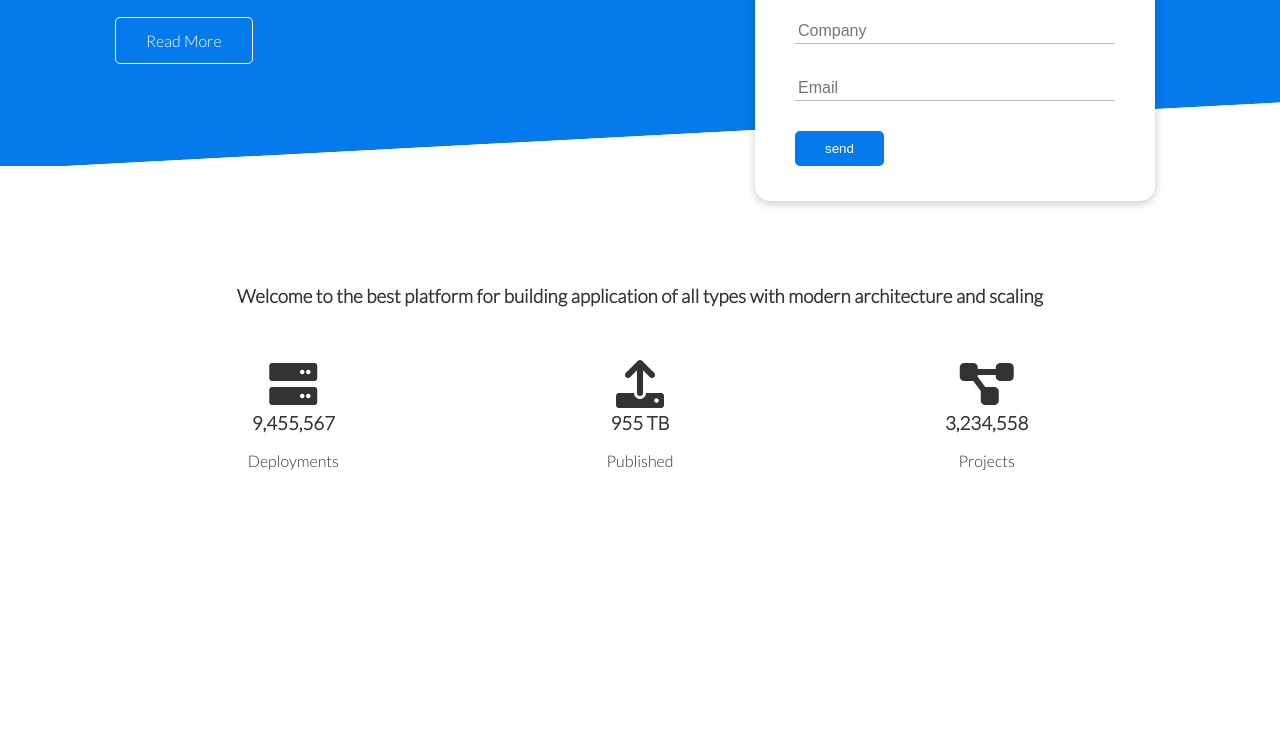
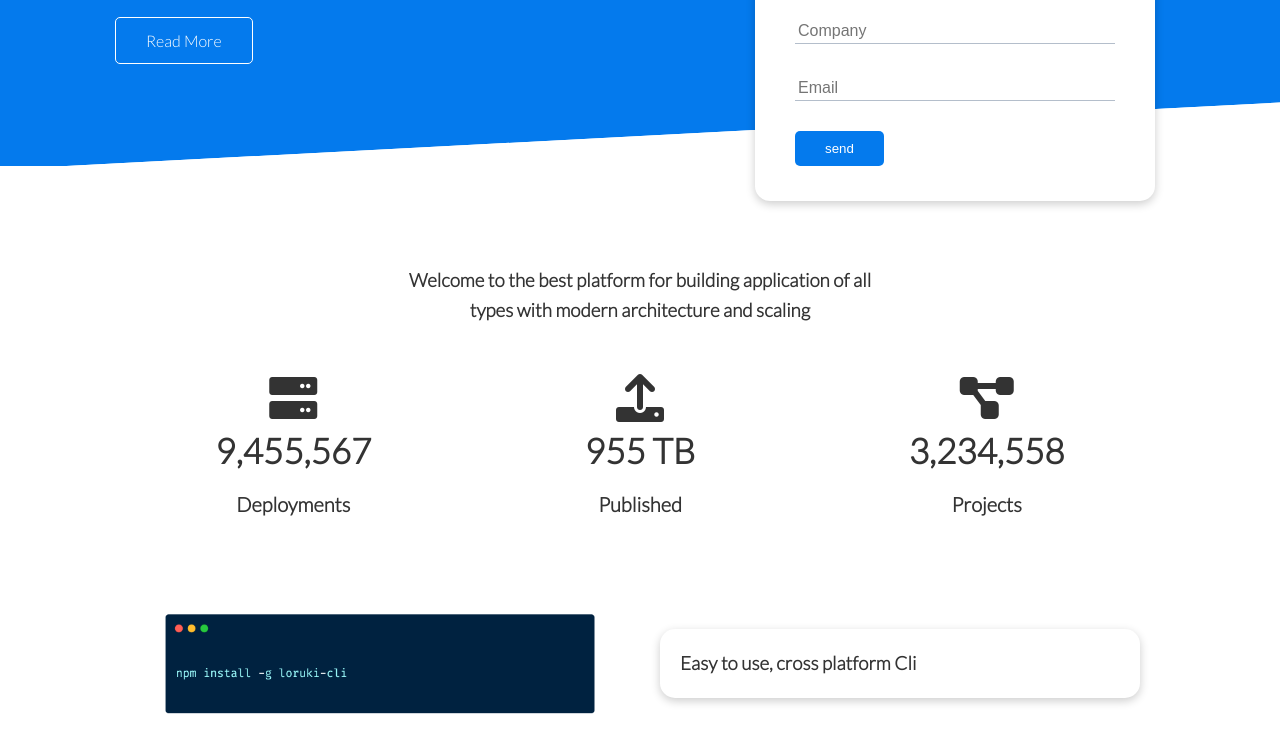
Before and after one commit to Ekene-Ejeh/Loruki-Cloud-Hosting-Clone, a plain HTML site: page index.html in a window 1280 px wide. Shown: the part 304-1053 px from the top of the page. Before the commit the page ends 836 px from the top, so only its background shows below. Drawn offline with Linux system fonts and the light colour scheme.

Commit message:
Done styling the stats section, starts the Cli section styling

```diff
--- a/css/styles.css
+++ b/css/styles.css
@@ -133,3 +133,16 @@ img {
 .stats {
 	padding-top: 100px;
 }
+
+.stats-heading {
+	max-width: 500px;
+	margin: auto;
+}
+
+.stats .grid h3 {
+	font-size: 35px;
+}
+.stats .grid p {
+	font-size: 20px;
+	font-weight: bold;
+}
--- a/index.html
+++ b/index.html
@@ -92,5 +92,15 @@
 				</div>
 			</div>
 		</section>
+
+		<!-- Cli -->
+		<section class="cli">
+			<div class="container grid">
+				<img src="images/cli.png" alt="" />
+				<div class="card">
+					<h3>Easy to use, cross platform Cli</h3>
+				</div>
+			</div>
+		</section>
 	</body>
 </html>
```
